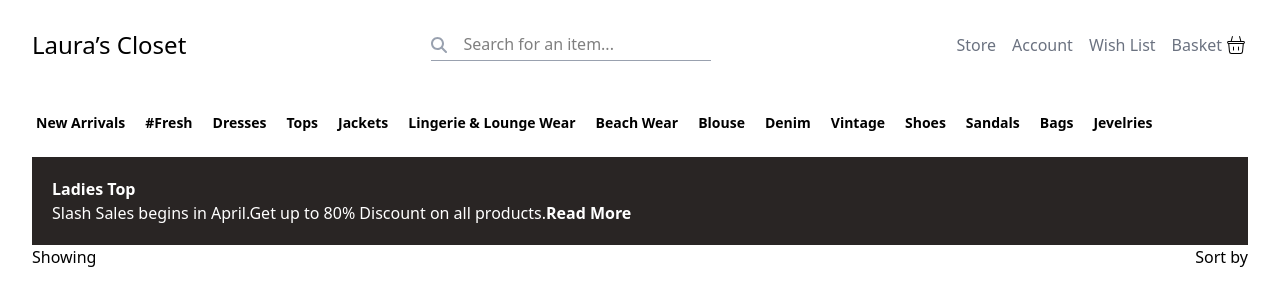
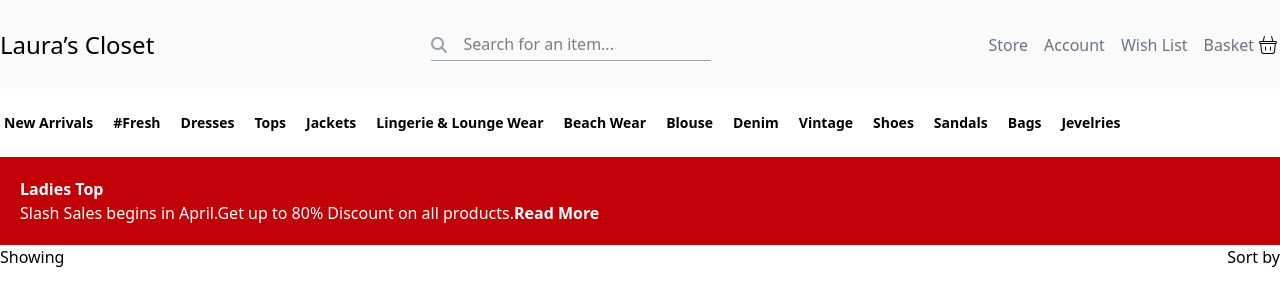
Before and after one commit to EugeneLevkovych/tailwind-lauras-closing, a React (Vite) app: page / in a window 1280 px wide. Shown: the top 306 px of the page. Built offline with nearby package versions, Linux system fonts and the light colour scheme.

Commit message:
add container

```diff
--- a/index.html
+++ b/index.html
@@ -7,7 +7,7 @@
     <title>Tailwind Lauras Closing</title>
   </head>
   <body>
-    <div id="root" class="max-w-7xl px-8 ml-auto mr-auto"></div>
+    <div id="root"></div>
     <script type="module" src="/src/main.jsx"></script>
   </body>
 </html>
--- a/src/components/Advertisement.jsx
+++ b/src/components/Advertisement.jsx
@@ -1,6 +1,6 @@
 export default function Advertisement() {
     return (
-        <div className="flex bg-stone-800">
+        <div className="flex bg-stone-800 md:bg-amber-800 lg:bg-red-700 max-w-7xl mx-auto">
             <div className="text-white p-5">
                 <h3 className="font-bold">Ladies Top</h3>
                 <p className="font-light">Slash Sales begins in April.Get up to 80% Discount on all products.<span className="font-bold">Read More</span></p>
--- a/src/components/Goods.jsx
+++ b/src/components/Goods.jsx
@@ -3,7 +3,7 @@ const GOODS = ["New Arrivals", "#Fresh", "Dresses", "Tops", "Jackets", "Lingerie
 export default function Goods() {
     return (
         <>
-            <ul className="flex py-5 space-x-3 overflow-x-auto">
+            <ul className="flex py-5 space-x-3 overflow-x-auto max-w-7xl mx-auto">
                 {GOODS.map((item)=><li className="p-1 text-sm font-semibold cursor-pointer rounded whitespace-nowrap hover:bg-red-400 hover:text-white" key={item}>{item}</li>)}
             </ul>
         </>
--- a/src/components/Header.jsx
+++ b/src/components/Header.jsx
@@ -4,7 +4,8 @@ import { FaMagnifyingGlass } from "react-icons/fa6";
 
 export default function Header() {
   return (
-    <header className="flex items-center  py-7">
+    <header className="bg-white-dark">
+      <div className="flex items-center py-7 max-w-7xl mx-auto">
       <a href="#">
         <h1 className="text-2xl" >Laura’s Closet</h1>
       </a>
@@ -18,6 +19,7 @@ export default function Header() {
           {HEADER_LIST.map((item)=><li className="text-base font-medium text-grey-main hover:text-grey-dark hover:font-semibold" key={item}>{item}</li>)}
       </ul>
       <CiShoppingBasket className="h-6 w-6 ml-0.5"/>
+      </div>
     </header>
   )
 }
--- a/src/components/NumberOfProducts.jsx
+++ b/src/components/NumberOfProducts.jsx
@@ -1,6 +1,6 @@
 export default function NumberOfProducts() {
     return (
-        <div className="flex justify-between">
+        <div className="flex justify-between max-w-7xl mx-auto">
             <div>Showing</div>
             <div>Sort by</div>
         </div>
--- a/src/index.css
+++ b/src/index.css
@@ -1,7 +1,9 @@
 @import "tailwindcss";
+
 
 @theme {
   --color-white: #fff;
+  --color-white-dark: #fafafa;
   --color-grey-main: #6b7280;
   --color-grey-dark: #1f2937;
 }
```
